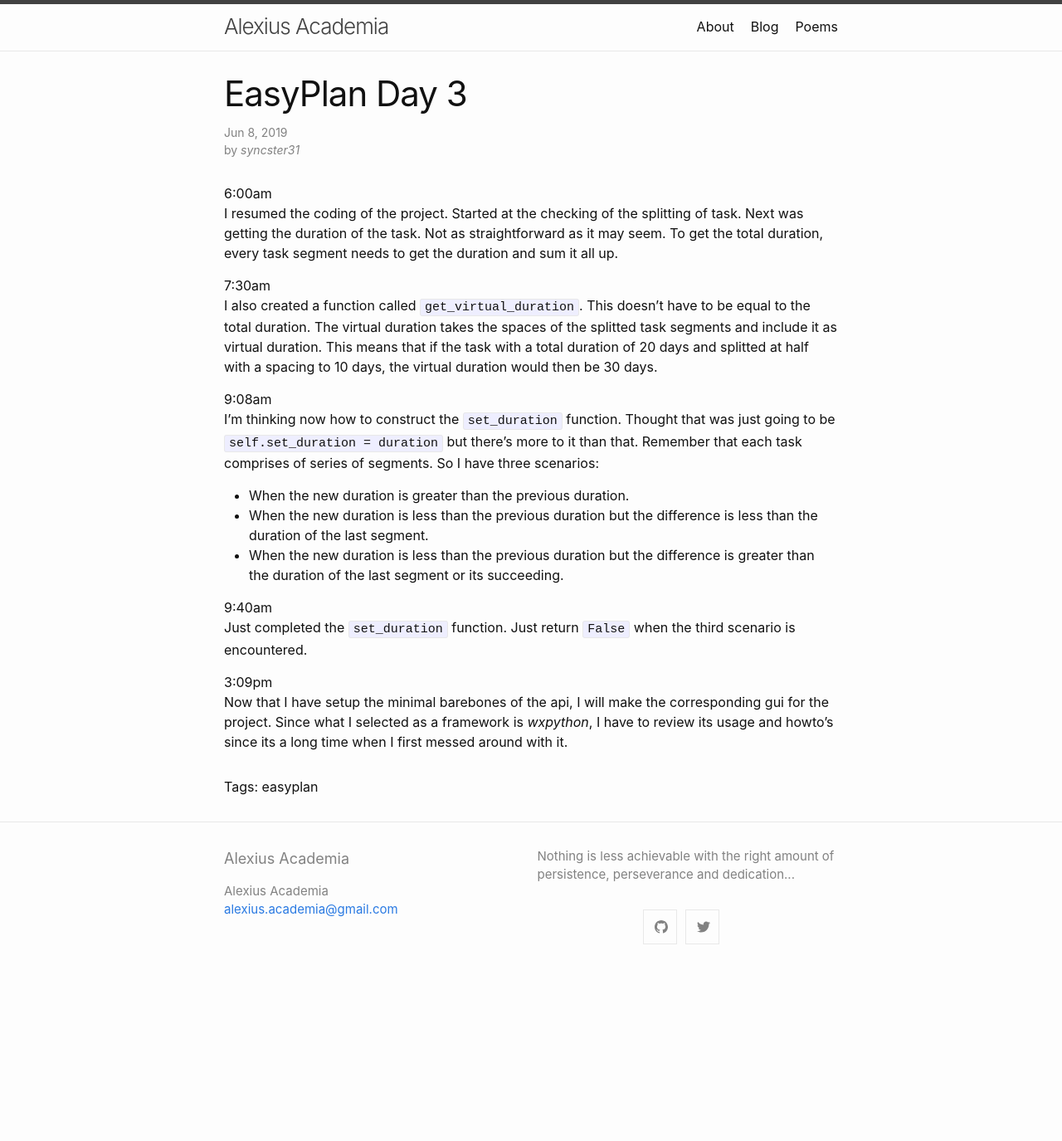
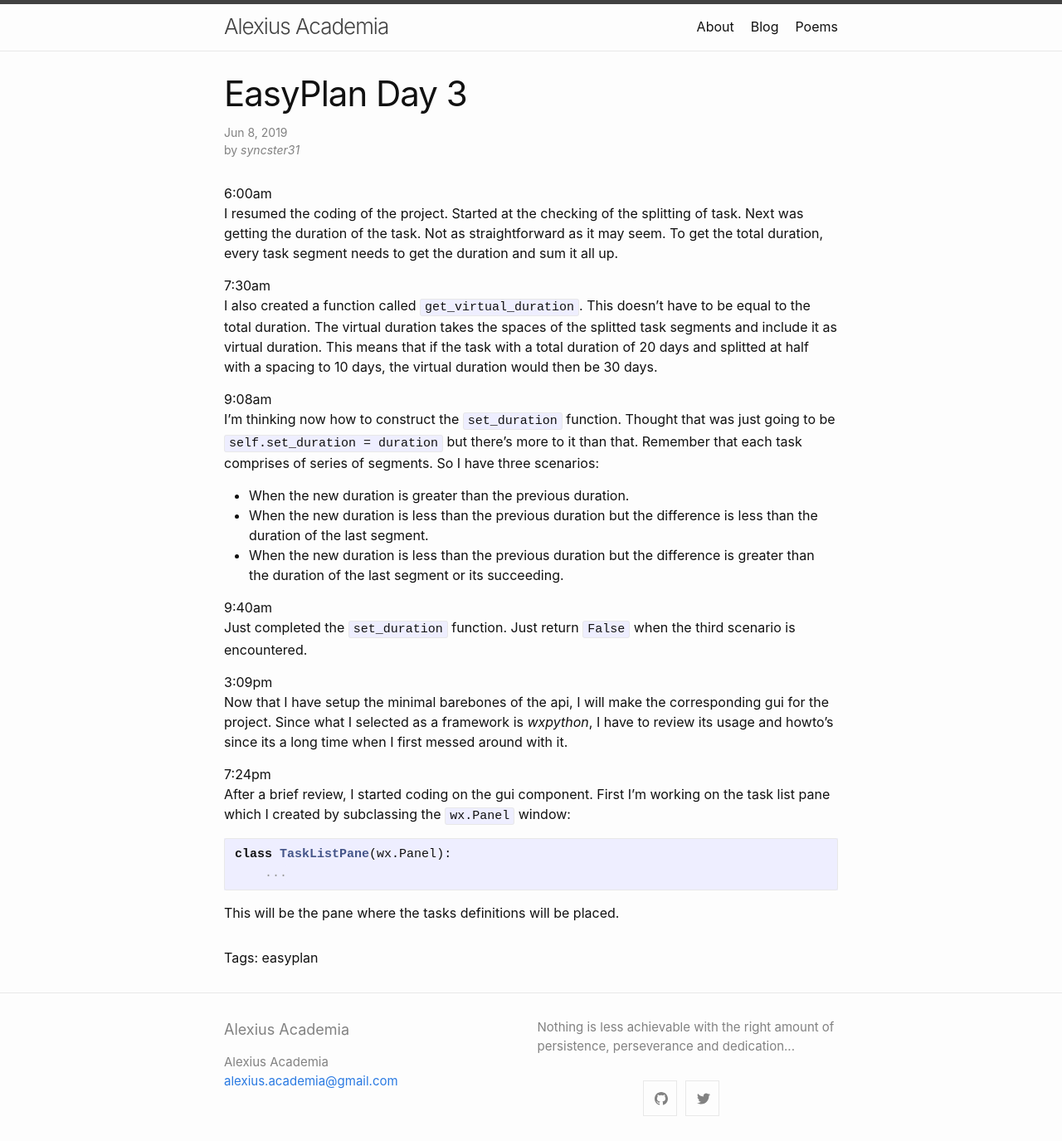
Before and after one commit to alexiusacademia/alexiusacademia.github.io, a Jekyll site: the page built from _posts/2019-06-08-easyplan-day3.md, in a window 1280 px wide. Shown: the whole page at 83% size. Built offline with Jekyll 4.4.1, drawn with Linux system fonts in a browser that asks for light colours; comment, search, counter and statistics services are not loaded; before the commit the page ends 1168 px from its top, so only the background shows below that.

Commit message:
Updated entry.

````diff
--- a/_posts/2019-06-08-easyplan-day3.md
+++ b/_posts/2019-06-08-easyplan-day3.md
@@ -23,3 +23,13 @@
 
 3:09pm
 Now that I have setup the minimal barebones of the api, I will make the corresponding gui for the project. Since what I selected as a framework is _wxpython_, I have to review its usage and howto's since its a long time when I first messed around with it.
+
+7:24pm
+After a brief review, I started coding on the gui component. First I'm working on the task list pane which I created by subclassing the ```wx.Panel``` window:
+
+```python
+class TaskListPane(wx.Panel):
+    ...
+```
+
+This will be the pane where the tasks definitions will be placed.
````
